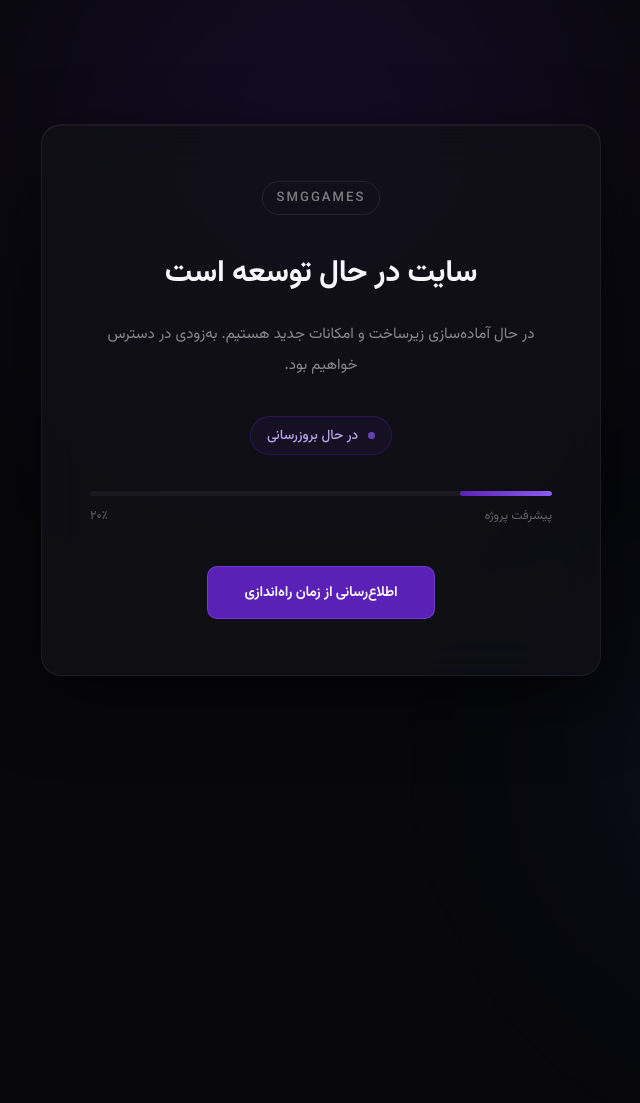
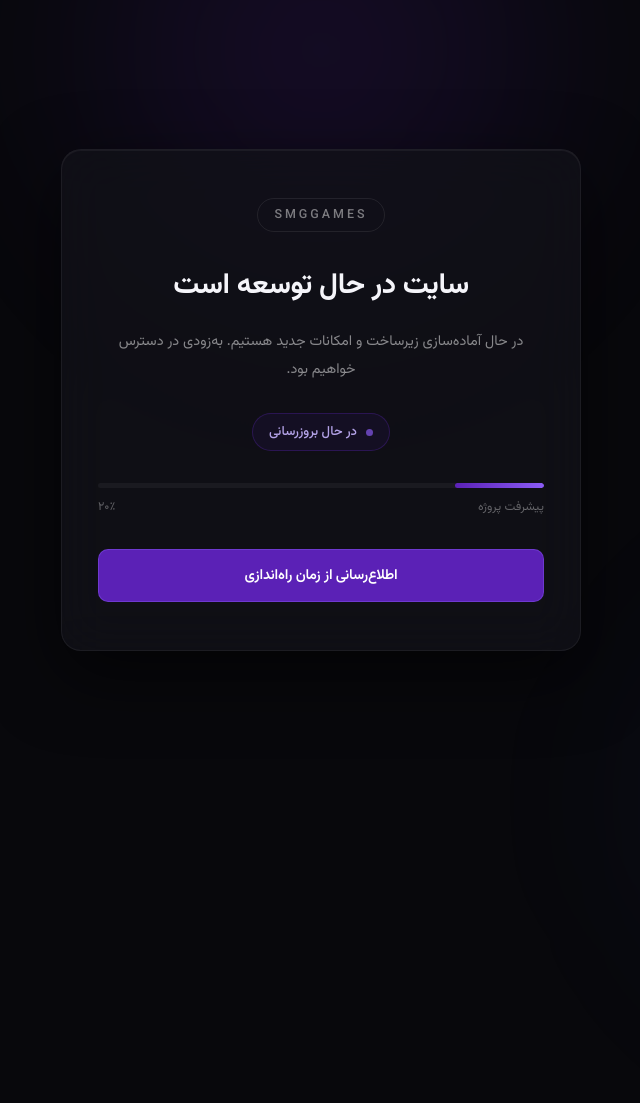
Before and after one commit to SMGgamesir/SMGgamesir.github.io, a plain HTML site: page index.html in a window 1280 px wide. Shown: the whole page, without its empty margins (319-959 px from the left). After the commit the page ends 800 px from the top, so only its background shows below. Drawn offline with Linux system fonts and the light colour scheme.

Commit message:
Update index.html

```diff
--- a/index.html
+++ b/index.html
@@ -2,7 +2,7 @@
 <html lang="fa" dir="rtl">
 <head>
 <meta charset="UTF-8">
-<meta name="viewport" content="width=device-width, initial-scale=1.0">
+<meta name="viewport" content="width=device-width, initial-scale=1.0, viewport-fit=cover">
 <title>در حال توسعه</title>
 
 <link rel="preconnect" href="https://fonts.googleapis.com">
@@ -16,59 +16,62 @@
     font-family: 'Vazirmatn', sans-serif;
   }
 
+  html, body {
+    width: 100%;
+    min-height: 100%;
+  }
+
   body {
-    min-height: 100vh;
+    min-height: 100dvh;
     display: flex;
     align-items: center;
     justify-content: center;
     background: #08080c;
+    color: #e6e6ee;
+    padding: 24px 20px;
     position: relative;
-    color: #e6e6ee;
-    overflow: hidden;
-    padding: 20px;
+    overflow-x: hidden;
   }
 
-  /* هاله ملایم بالا */
-  body::before {
-    content: '';
-    position: absolute;
-    top: -40%;
+  /* هاله ملایم بالا - با overflow کنترل شده */
+  .glow-top {
+    position: fixed;
+    top: -300px;
     left: 50%;
     transform: translateX(-50%);
-    width: 900px;
-    height: 900px;
-    background: radial-gradient(circle, rgba(109, 40, 217, 0.15), transparent 65%);
+    width: 700px;
+    height: 700px;
+    background: radial-gradient(circle, rgba(109, 40, 217, 0.16), transparent 65%);
     filter: blur(80px);
+    pointer-events: none;
     z-index: 0;
-    pointer-events: none;
   }
 
   /* هاله ملایم پایین */
-  body::after {
-    content: '';
-    position: absolute;
-    bottom: -40%;
-    right: -15%;
-    width: 700px;
-    height: 700px;
+  .glow-bottom {
+    position: fixed;
+    bottom: -300px;
+    right: -200px;
+    width: 600px;
+    height: 600px;
     background: radial-gradient(circle, rgba(37, 99, 235, 0.1), transparent 65%);
     filter: blur(80px);
+    pointer-events: none;
     z-index: 0;
-    pointer-events: none;
   }
 
   /* کارت اصلی */
   .card {
     position: relative;
     z-index: 2;
-    background: rgba(18, 18, 24, 0.7);
+    background: rgba(18, 18, 24, 0.75);
     backdrop-filter: blur(24px);
     -webkit-backdrop-filter: blur(24px);
     border: 1px solid rgba(255, 255, 255, 0.06);
     border-radius: 20px;
-    padding: 56px 48px;
-    max-width: 560px;
+    padding: 48px 36px;
     width: 100%;
+    max-width: 520px;
     text-align: center;
     box-shadow:
       0 24px 70px rgba(0, 0, 0, 0.6),
@@ -83,49 +86,49 @@
   /* نام سایت */
   .brand {
     display: inline-block;
-    font-size: 0.82rem;
+    font-size: 0.78rem;
     font-weight: 500;
     color: rgba(255, 255, 255, 0.45);
-    letter-spacing: 2px;
+    letter-spacing: 3px;
     text-transform: uppercase;
-    padding: 6px 14px;
+    padding: 6px 16px;
     border: 1px solid rgba(255, 255, 255, 0.08);
     border-radius: 50px;
-    margin-bottom: 32px;
+    margin-bottom: 28px;
   }
 
   /* تیتر */
   h1 {
-    font-size: clamp(1.4rem, 4vw, 1.9rem);
+    font-size: clamp(1.3rem, 5vw, 1.8rem);
     font-weight: 700;
     line-height: 1.8;
     color: #f5f5fa;
-    margin-bottom: 18px;
+    margin-bottom: 16px;
     letter-spacing: -0.3px;
   }
 
   /* متن توضیحی */
   .description {
-    font-size: 0.95rem;
+    font-size: 0.9rem;
     font-weight: 400;
     line-height: 2;
     color: rgba(255, 255, 255, 0.5);
-    margin-bottom: 36px;
+    margin-bottom: 28px;
   }
 
   /* برچسب وضعیت */
   .status {
     display: inline-flex;
     align-items: center;
-    gap: 10px;
+    gap: 9px;
     background: rgba(109, 40, 217, 0.08);
     border: 1px solid rgba(109, 40, 217, 0.25);
     color: #b4a3e8;
-    font-size: 0.85rem;
+    font-size: 0.82rem;
     font-weight: 500;
     padding: 8px 16px;
     border-radius: 50px;
-    margin-bottom: 36px;
+    margin-bottom: 32px;
   }
   .dot {
     width: 7px;
@@ -156,25 +159,21 @@
     width: 20%;
     border-radius: 50px;
     background: linear-gradient(90deg, #5b21b6, #8b5cf6);
-    animation: progressIn 1.2s ease-out;
-  }
-  @keyframes progressIn {
-    from { width: 0; }
-    to   { width: 20%; }
   }
   .progress-info {
     display: flex;
     justify-content: space-between;
-    font-size: 0.78rem;
+    font-size: 0.76rem;
     color: rgba(255, 255, 255, 0.35);
     margin-top: 10px;
-    margin-bottom: 40px;
+    margin-bottom: 32px;
   }
 
   /* دکمه */
   .btn {
     display: inline-block;
-    padding: 14px 36px;
+    width: 100%;
+    padding: 14px 24px;
     border-radius: 10px;
     font-size: 0.9rem;
     font-weight: 600;
@@ -189,23 +188,27 @@
   .btn:hover {
     background: #6d28d9;
     border-color: rgba(139, 92, 246, 0.7);
-    transform: translateY(-1px);
     box-shadow: 0 10px 30px rgba(109, 40, 217, 0.35);
   }
   .btn:active {
-    transform: translateY(0);
+    transform: scale(0.98);
   }
 
   @media (max-width: 480px) {
-    .card { padding: 44px 26px; border-radius: 18px; }
-    .description { font-size: 0.88rem; }
+    .card { padding: 40px 24px; border-radius: 18px; }
+    h1 { font-size: 1.25rem; }
+    .description { font-size: 0.85rem; line-height: 1.9; }
+    .brand { font-size: 0.72rem; letter-spacing: 2px; }
   }
 </style>
 </head>
 <body>
 
+  <div class="glow-top"></div>
+  <div class="glow-bottom"></div>
+
   <div class="card">
-    <div class="brand">SMGgames</div>
+    <div class="brand">SMGGAMES</div>
 
     <h1>سایت در حال توسعه است</h1>
 
@@ -241,4 +244,4 @@
   </script>
 
 </body>
-  </html>
+</html>
```
